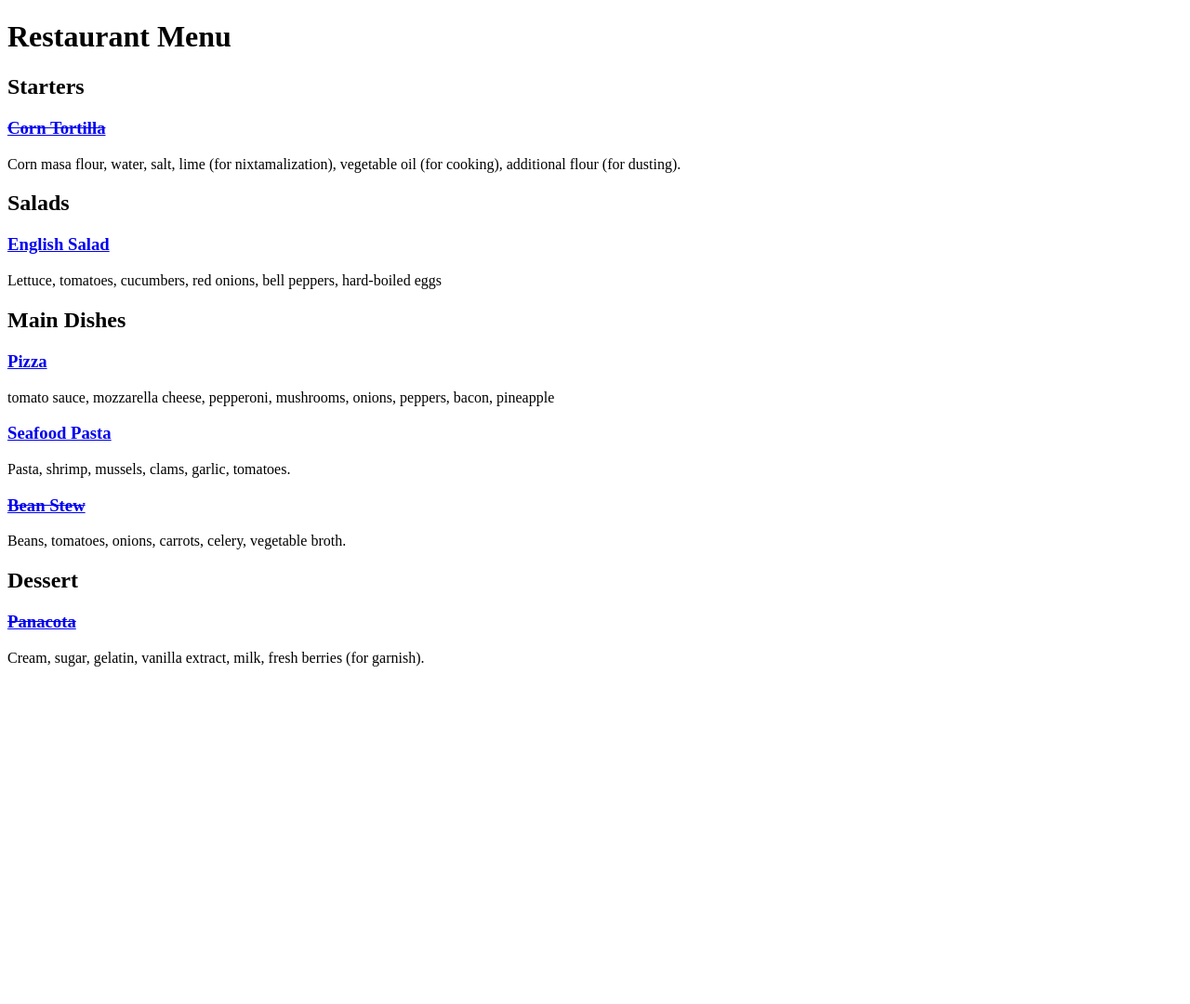
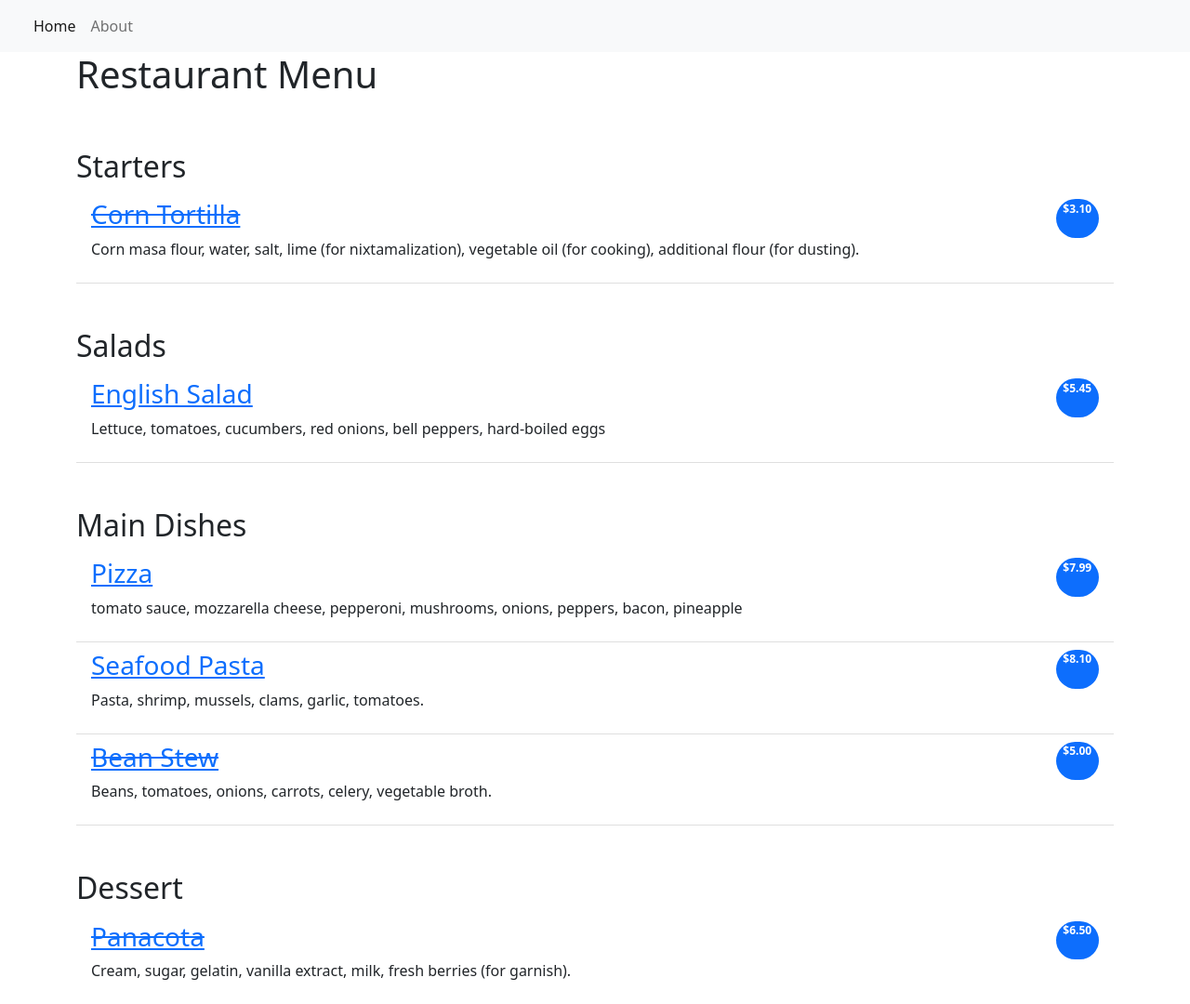
Before and after one commit to chyka9632/restaurant-web-app-with-django, a Django app: page / in a window 1280 px wide. Shown: the whole page at 93% size. Before the commit the page ends 717 px from the top, so only its background shows below. Run offline with Django 4.2, Linux system fonts and the light colour scheme; data comes from the database, SQL or seed files in the repository; some libraries are stand-ins or nearby versions.

Commit message:
Add boostrap

```diff
--- /dev/null
+++ b/restaurant_menu/templates/base.html
@@ -0,0 +1,38 @@
+<!DOCTYPE html>
+<html lang="en">
+    <head>
+        <meta charset="utf-8">
+        <meta name="viewport" content="width=device-width, initial-scale=1">
+        <link href="https://cdn.jsdelivr.net/npm/bootstrap@5.2.0-beta1/dist/css/bootstrap.min.css" rel="stylesheet" integrity="sha384-0evHe/X+R7YkIZDRvuzKMRqM+OrBnVFBL6DOitfPri4tjfHxaWutUpFmBp4vmVor" crossorigin="anonymous">
+        <title>Menu Products</title>
+    </head>
+    <body>
+        <nav class="navbar navbar-expand-lg bg-light">
+            <div class="container-fluid">
+                    <a class="navbar-brand" href="#"></a>
+
+                    <button class="navbar-toggler" type="button" data-bs-toggle="collapse" data-bs-target="#navbarNav" aria-controls="navbarNav" aria-expanded="false" aria-label="Toggle navigation">
+                         <span class="navbar-toggler-icon"></span>
+                    </button>
+                <div class="collapse navbar-collapse" id="navbarNav">
+                    <ul class="navbar-nav">
+                         <li class="nav-item">
+                            <a class="nav-link active" aria-current="page" href="{% url 'home' %}">Home</a>
+                        </li>
+                        <li class="nav-item">
+                            <a class="nav-link" aria-current="page" href="{% url 'home' %}">About</a>
+                        </li>
+                    </ul>
+                </div>
+            </div>
+        </nav>
+
+        {% block content %}
+        {% endblock content %}
+
+<!-- JavaScript Bundle with Popper -->
+             <script src="https://code.jquery.com/jquery-2.1.3.min.js"></script>
+        <script src="https://cdn.jsdelivr.net/npm/bootstrap@5.2.0-beta1/dist/js/bootstrap.bundle.min.js" integrity="sha384-pprn3073KE6tl6bjs2QrFaJGz5/SUsLqktiwsUTF55Jfv3qYSDhgCecCxMW52nD2" crossorigin="anonymous"></script>
+
+    </body>
+</html>
--- a/restaurant_menu/templates/index.html
+++ b/restaurant_menu/templates/index.html
@@ -1,24 +1,32 @@
-<!DOCTYPE html>
-<html lang="en">
-<head>
-    <meta charset="UTF-8">
-    <title>Title</title>
-</head>
-<body>
+{% extends 'base.html' %}
+{% block content %}
+   <div class="container">
     <h1>Restaurant Menu</h1>
-      {% for meal in meals %}
-          <h2>{{ meal.1 }}</h2>
+        <ul class="list-group list-group-flush">
+        {% for meal in meals %}
+            <h2 class="pt-5">{{ meal.1 }}</h2>
               {% for i in item_list %}
                    {% if i.meal_type == meal.0 %}
                        {% if i.status == 0 %}
+                         <li class="list-group-item d-flex justify-content-between align-item-center border-0 pb-0">
                           <a href="{%  url 'menu_item'  i.pk %}"><h3><del>{{ i.meal }}</del></h3></a>
+                          <span class="badge bg-primary rounded-pill">{{ i.formatted_price }}</span>
+                         </li>
+                         <li class="list-group-item pt-0">
                           <p>{{ i.description }}</p>
+                         </li>
                        {% else %}
+                         <li class="list-group-item d-flex justify-content-between align-item-center border-0 pb-0">
                           <a  href="{%  url 'menu_item'  i.pk %}"><h3>{{ i.meal }}</h3></a>
+                             <span class="badge bg-primary rounded-pill">{{ i.formatted_price }}</span>
+                         </li>
+                         <li class="list-group-item pt-0">
                           <p>{{ i.description }}</p>
+                         </li>
                         {% endif %}
                   {% endif %}
-              {% endfor %}
-      {% endfor %}
-</body>
-</html>
+          {% endfor %}
+       {% endfor %}
+       </ul>
+    </div>
+{% endblock content %}
```
Also changed, not shown: restaurant_menu/templates/menu_item_detail.html (+6 -10 lines).
